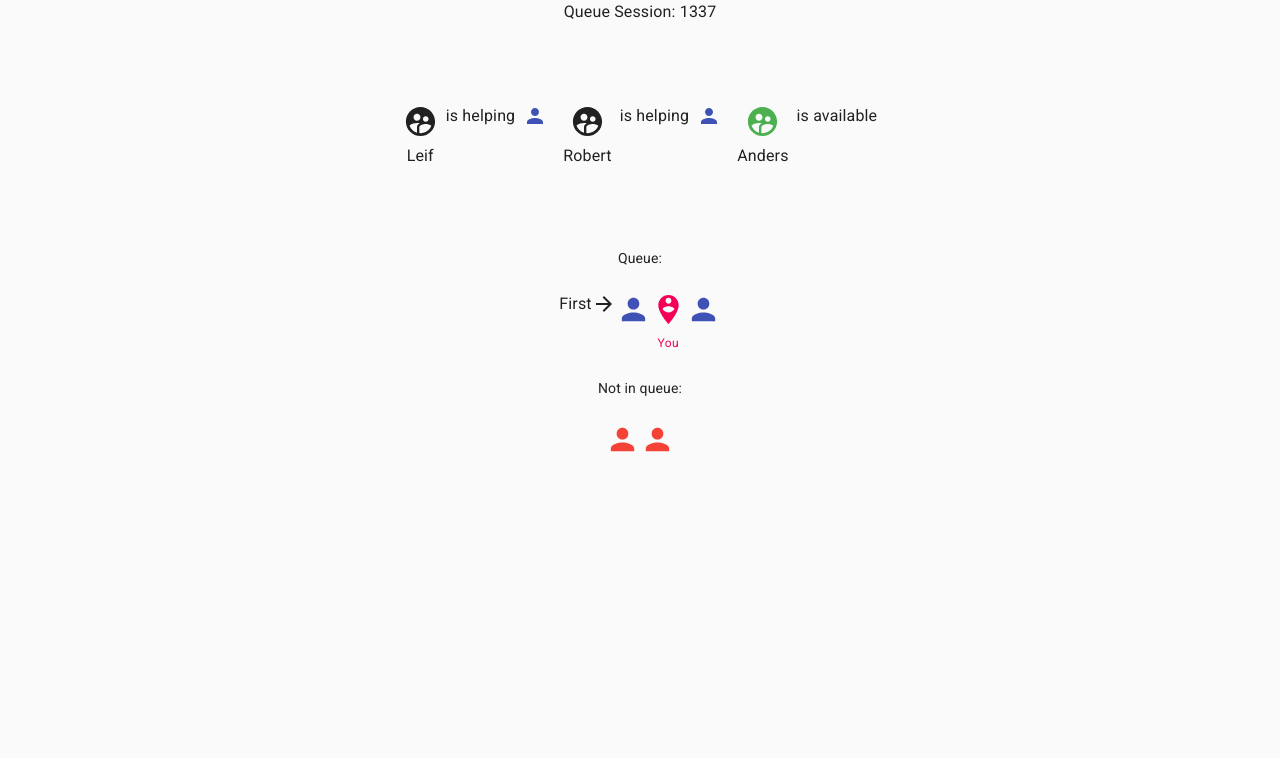
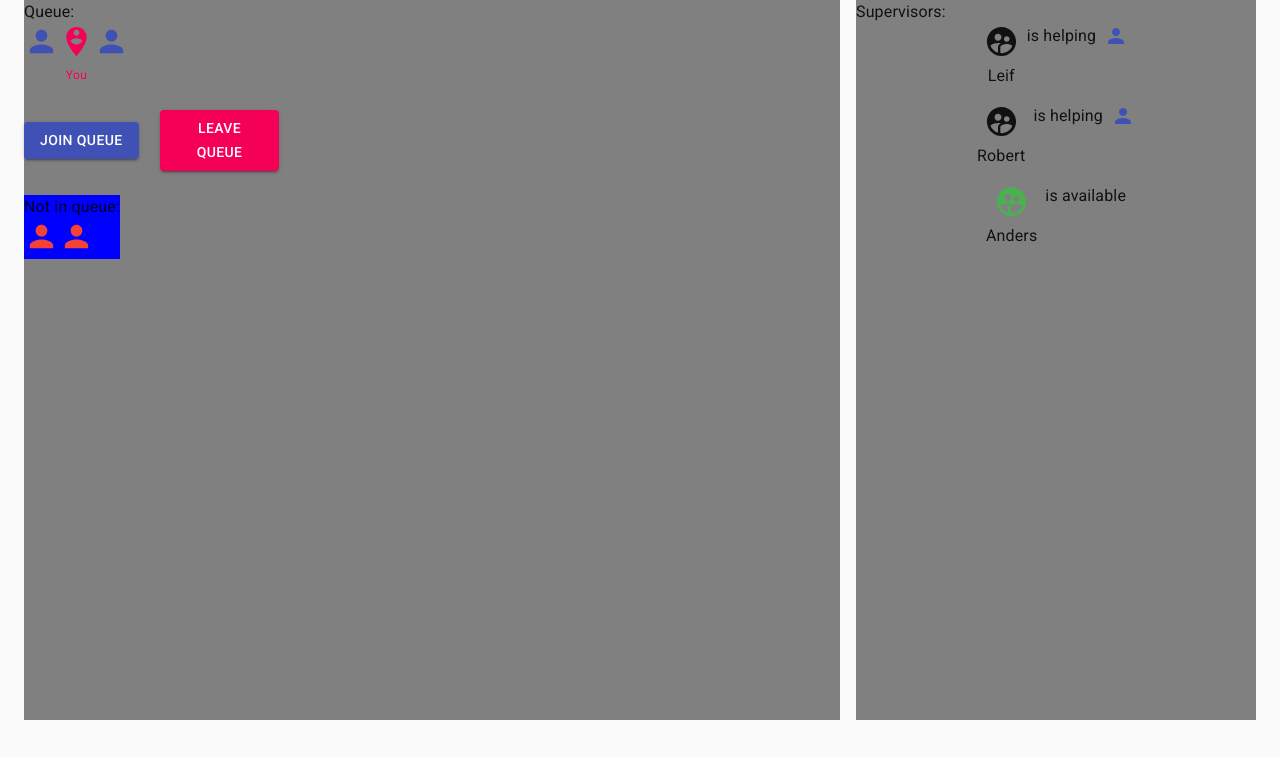
Before and after one commit to siavashhanifi/integrity-safe-queue, a React (Create React App) app in the folder react_front_end/: page / in a window 1280 px wide. Shown: the top 758 px of the page. Built offline with nearby package versions, Linux system fonts and the light colour scheme.

Commit message:
experiment with new style

```diff
--- a/react_front_end/src/QueueSession/Queue.js
+++ b/react_front_end/src/QueueSession/Queue.js
@@ -1,11 +1,16 @@
 import React from "react";
 import { makeStyles } from "@material-ui/core/styles";
-import { Grid, Typography } from "@material-ui/core";
+import { Grid, Typography, Box, Button } from "@material-ui/core";
 import { ArrowForward } from "@material-ui/icons";
 import You from './Queue/You';
 import Queuee from './Queue/Queuee';
+import { blue } from "@material-ui/core/colors";
 
-const useStyles = makeStyles({});
+const useStyles = makeStyles({
+  queueeList: {
+    backgroundColor: blue,
+  }
+});
 
 export default function Queue(props) {
   const classes = useStyles();
@@ -43,28 +48,43 @@ export default function Queue(props) {
       container
       spacing={3}
       direction="column"
-      alignItems="center"
+      alignItems="flex-start"
       justify="center"
     >
-      <Grid item>Queue:</Grid>
-      <Grid item>
+
+      <Grid item className={classes.queueeList} xs={12}>
+      <Box height="100%">
         <Grid container>
-          <Grid item>
-            <Grid container>
-              <Grid item>
-                <Typography>First</Typography>
-              </Grid>
-              <Grid item>
-                <ArrowForward />
-              </Grid>
-            </Grid>
-          </Grid>
           {listQueuees}
         </Grid>
+      </Box>
       </Grid>
-      <Grid item>Not in queue:</Grid>
-      <Grid item>
+
+      <Grid item xs={12}>
+          <Grid container
+            direction="row"
+            alignItems="center"
+            justify="center"
+            spacing={2}
+          >
+
+            <Grid item xs={6}><Button color="primary" variant="contained">
+                Join Queue
+              </Button></Grid>
+
+            <Grid item xs={6}><Button color="secondary" variant="contained">
+                Leave Queue
+              </Button></Grid>
+
+        </Grid>
+
+      </Grid>
+
+      <Grid item xs={12}>
+        <Box bgcolor="blue">
+        <Typography>Not in queue:</Typography>
         <Grid container>{listNotInQueue}</Grid>
+        </Box>
       </Grid>
     </Grid>
   );
--- a/react_front_end/src/QueueSession/Supervisors.js
+++ b/react_front_end/src/QueueSession/Supervisors.js
@@ -24,7 +24,11 @@ export default function Supervisors(props) {
     }
     );
     return(
-        <Grid container spacing={2}>
+        <Grid   container
+        spacing={2}
+        direction="column"
+        alignItems="center"
+        justify="center">
         {listSupervisors}
         </Grid>
     );
--- a/react_front_end/src/QueueSession/index.js
+++ b/react_front_end/src/QueueSession/index.js
@@ -6,7 +6,9 @@ import Supervisors from './Supervisors';
 
 
 const useStyles = makeStyles({
-
+ box:{
+     backgroundColor: "grey",
+ }
 
 });
 
@@ -20,23 +22,28 @@ export default function QueueSession() {
                         }
 
     return (
+
         <Grid
         container
-        spacing={10}
-        direction="column"
-        alignItems="center"
-        justify="center">
-            <Grid item>
-                <Typography h1>Queue Session: {sessionId}</Typography>
+        direction="row"
+        justify="center"
+        alignItems="flex-start"
+        spacing={2}>
+
+            <Grid item xs={8}>
+            <Box className={classes.box} height="90vh">
+                <Typography h1>Queue:</Typography>
+                    <Queue queuees={queueState.queuees}/>
+            </Box>
             </Grid>
-            <Grid item>
-                <Box className={classes.box}>
+
+            <Grid item xs={4}>
+                <Box className={classes.box} height="90vh" >
+                <Typography h1>Supervisors:</Typography>
                 <Supervisors supervisors={queueState.supervisors}/>
                 </Box>
             </Grid>
-            <Grid item>
-                <Queue queuees={queueState.queuees}/>
-            </Grid>
+
         </Grid>
     );
 }
```
